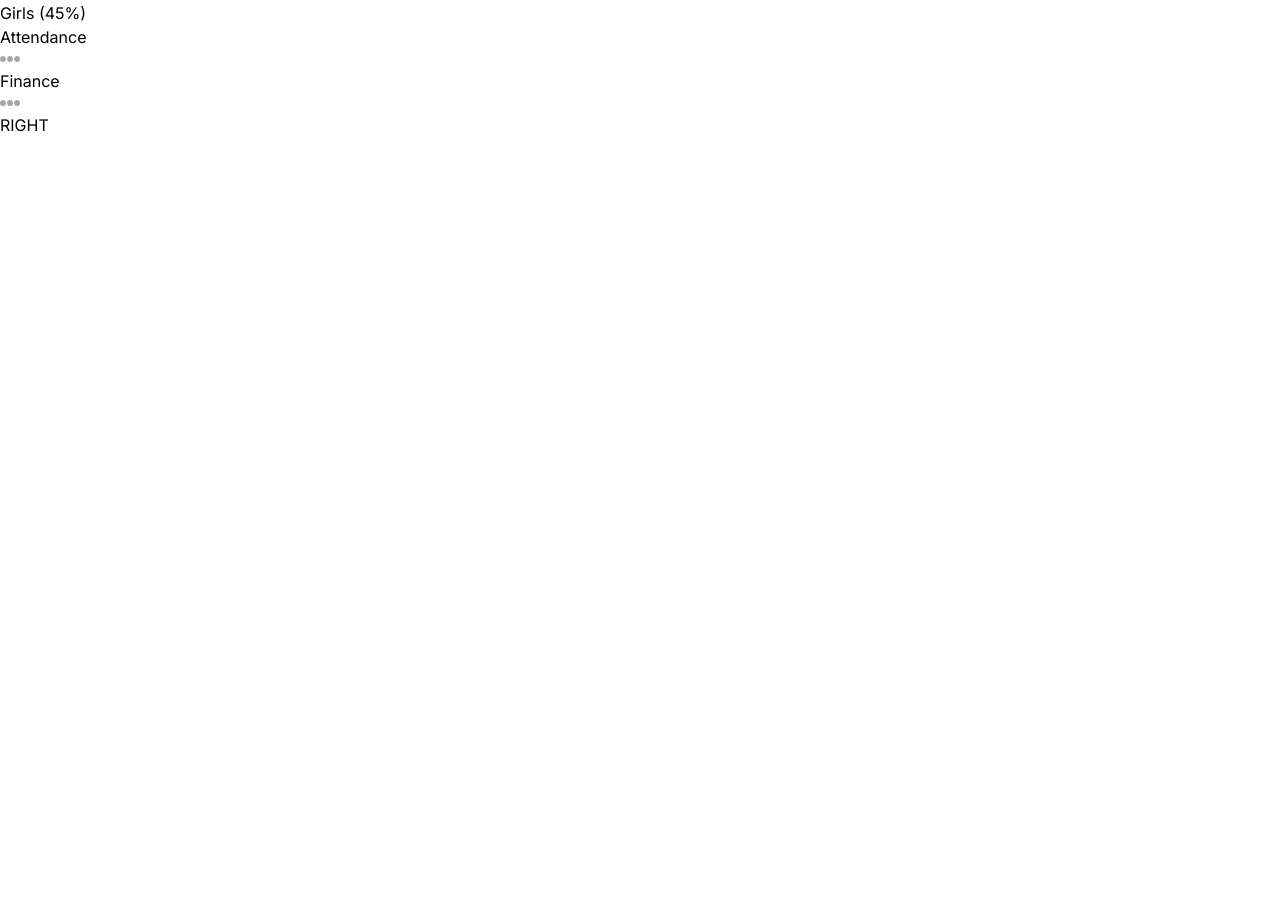
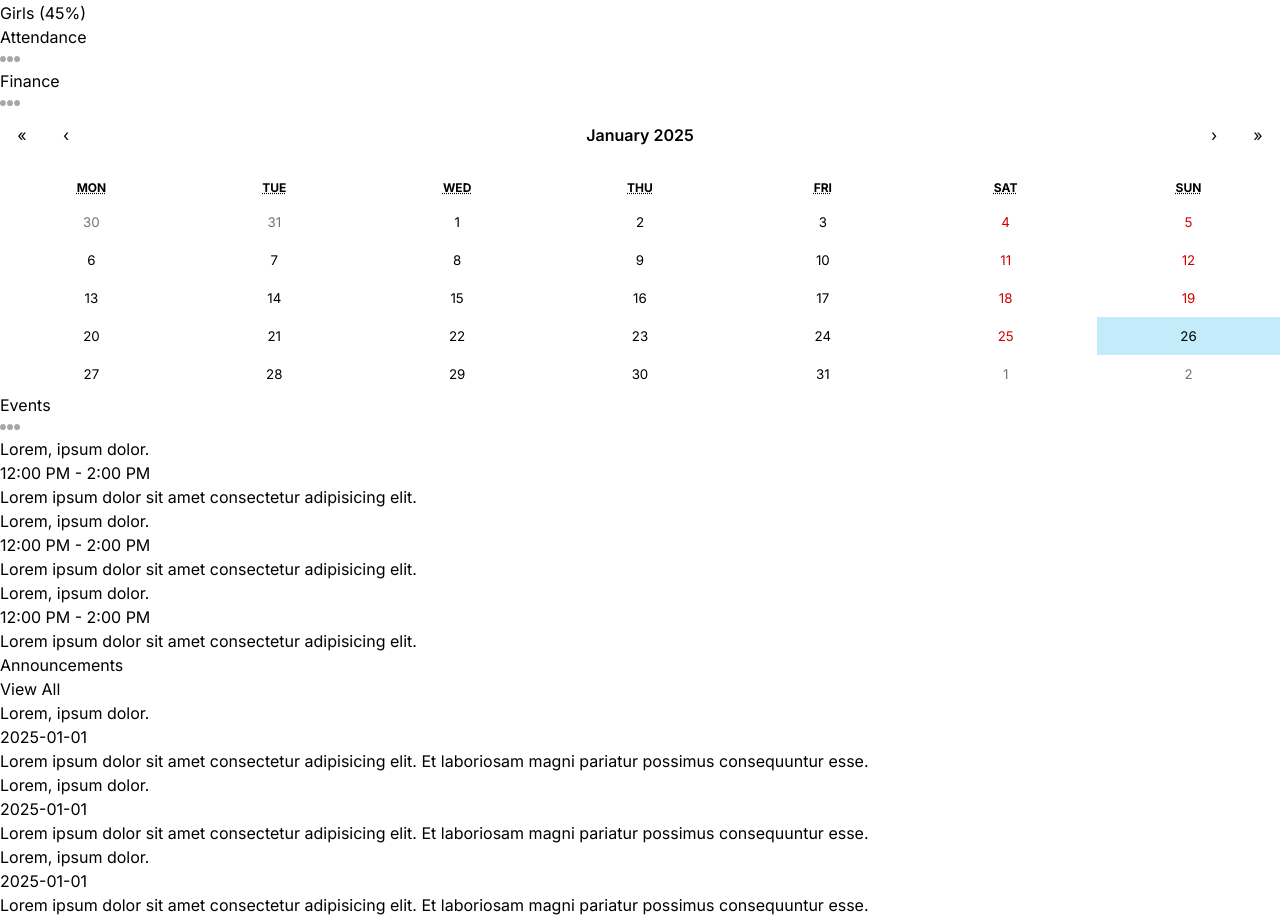
Before and after one commit to Amirhosein-Imani/school-management-system, a Next.js app in the folder frontend/: page /dashboard/admin in a window 1280 px wide. Shown: the part 1547-2464 px from the top of the page. Before the commit the page ends 1684 px from the top, so only its background shows below. Built offline with nearby package versions, Linux system fonts and the light colour scheme.

Commit message:
Work on EventCalendar & Announcements & Menu components - Make some minor changes

```diff
--- a/frontend/package.json
+++ b/frontend/package.json
@@ -12,6 +12,7 @@
     "ajv": "^8.17.1",
     "next": "^14.2.23",
     "react": "^18",
+    "react-calendar": "^5.1.0",
     "react-dom": "^18",
     "recharts": "^2.15.0"
   },
--- a/frontend/src/app/dashboard/admin/page.tsx
+++ b/frontend/src/app/dashboard/admin/page.tsx
@@ -1,5 +1,7 @@
+import Announcements from "@/components/Announcements"
 import AttendanceChart from "@/components/AttendanceChart"
 import CountChart from "@/components/CountChart"
+import EventCalendar from "@/components/EventCalendar"
 import FinanceChart from "@/components/FinanceChart"
 import UserCard from "@/components/UserCard"
 
@@ -61,7 +63,13 @@
 
       {/* RIGHT */}
 
-      <div className="w-full lg:w-1/3">RIGHT</div>
+      <div className="w-full lg:w-1/3 flex flex-col gap-8">
+
+        <EventCalendar />
+
+        <Announcements />
+
+      </div>
 
     </div>
 
--- a/frontend/src/app/dashboard/layout.tsx
+++ b/frontend/src/app/dashboard/layout.tsx
@@ -21,7 +21,7 @@
 
           <Image src="/Amirhosein-Imani.png" alt="Amirhosein Imani" width={32} height={32} className="rounded-full" />
 
-          <span className="hidden lg:block">Amirhosein Imani</span>
+          <span className="hidden lg:block font-bold">Amirhosein Imani</span>
 
         </Link>
 
--- a/frontend/src/app/globals.css
+++ b/frontend/src/app/globals.css
@@ -1,3 +1,19 @@
 @tailwind base;
 @tailwind components;
 @tailwind utilities;
+
+
+.react-calendar {
+    width: 100% !important;
+    border: none !important;
+    font-family: "Inter" , sans-serif !important;
+}
+
+.react-calendar__tile--active {
+    background-color: #C3EBFA !important;
+    color: black !important;
+}
+
+.react-calendar__navigation__label__labelText {
+    font-weight: 600;
+}
--- /dev/null
+++ b/frontend/src/components/Announcements.tsx
@@ -0,0 +1,67 @@
+const Announcements = () => {
+
+  return (
+
+    <div className='bg-white p-4 rounded-md'>
+
+        <div className="flex items-center justify-between">
+
+            <h1 className="text-xl font-semibold">Announcements</h1>
+
+            <span className="text-xs text-gray-400">View All</span>
+
+        </div>
+
+        <div className="flex flex-col gap-4 mt-4">
+
+            <div className="bg-SkyLight rounded-md p-4">
+
+                <div className="flex items-center justify-between">
+
+                    <h2 className="font-medium">Lorem, ipsum dolor.</h2>
+
+                    <span className="text-xs text-gray-400 bg-white rounded-md px-1 py-1">2025-01-01</span>
+
+                </div>
+
+                <p className="text-sm text-gray-400 mt-1">Lorem ipsum dolor sit amet consectetur adipisicing elit. Et laboriosam magni pariatur possimus consequuntur esse.</p>
+
+            </div>
+
+            <div className="bg-PurpleLight rounded-md p-4">
+
+                <div className="flex items-center justify-between">
+
+                    <h2 className="font-medium">Lorem, ipsum dolor.</h2>
+
+                    <span className="text-xs text-gray-400 bg-white rounded-md px-1 py-1">2025-01-01</span>
+
+                </div>
+
+                <p className="text-sm text-gray-400 mt-1">Lorem ipsum dolor sit amet consectetur adipisicing elit. Et laboriosam magni pariatur possimus consequuntur esse.</p>
+
+            </div>
+
+            <div className="bg-YellowLight rounded-md p-4">
+
+                <div className="flex items-center justify-between">
+
+                    <h2 className="font-medium">Lorem, ipsum dolor.</h2>
+
+                    <span className="text-xs text-gray-400 bg-white rounded-md px-1 py-1">2025-01-01</span>
+
+                </div>
+
+                <p className="text-sm text-gray-400 mt-1">Lorem ipsum dolor sit amet consectetur adipisicing elit. Et laboriosam magni pariatur possimus consequuntur esse.</p>
+
+            </div>
+
+        </div>
+
+    </div>
+
+  )
+
+}
+
+export default Announcements
--- a/frontend/src/components/AttendanceChart.tsx
+++ b/frontend/src/components/AttendanceChart.tsx
@@ -49,7 +49,7 @@
             <BarChart width={500} height={300} data={data} barSize={20}>
                 <CartesianGrid strokeDasharray="3 3" vertical={false} stroke="#ddd" />
                 <XAxis dataKey="name" axisLine={false} tick={ { fill:"#D1D5DB" } } tickLine={false} />
-                <YAxis axisLine={false} />
+                <YAxis axisLine={false} tick={ { fill:"#D1D5DB" } } tickLine={false} />
                 <Tooltip contentStyle={ { borderRadius: "10px" , borderColor: "lightgray" } }/>
                 <Legend align="left" verticalAlign="top" wrapperStyle={ { paddingTop: "20px" , paddingBottom: "40px" } } />
                 <Bar dataKey="present" fill="#C3EBFA" legendType="circle" radius={ [10,10,0,0] }/>
--- /dev/null
+++ b/frontend/src/components/EventCalendar.tsx
@@ -0,0 +1,76 @@
+"use client"
+
+import Image from 'next/image';
+import { useState } from 'react';
+import Calendar from 'react-calendar';
+import 'react-calendar/dist/Calendar.css';
+
+type ValuePiece = Date | null;
+type Value = ValuePiece | [ValuePiece, ValuePiece];
+
+// TEMPORARY
+
+const events = [
+    {
+        id: 1 , title: "Lorem, ipsum dolor." , time: "12:00 PM - 2:00 PM" , description: "Lorem ipsum dolor sit amet consectetur adipisicing elit."
+    },
+    {
+        id: 2 , title: "Lorem, ipsum dolor." , time: "12:00 PM - 2:00 PM" , description: "Lorem ipsum dolor sit amet consectetur adipisicing elit."
+    },
+    {
+        id: 3 , title: "Lorem, ipsum dolor." , time: "12:00 PM - 2:00 PM" , description: "Lorem ipsum dolor sit amet consectetur adipisicing elit."
+    }
+];
+
+
+const EventCalendar = () => {
+
+  const [value, onChange] = useState<Value>(new Date());
+
+  return (
+
+    <div className='bg-white rounded-md p-4'>
+
+        <Calendar onChange={onChange} value={value} />
+
+        <div className='flex items-center justify-between'>
+
+            <h1 className='text-xl font-semibold my-4'>Events</h1>
+
+            <Image src="/moreDark.png" alt='' width={20} height={20} />
+
+        </div>
+
+        <div className='flex flex-col gap-4'>
+
+            {
+
+                events.map(event => (
+
+                    <div className='p-5 rounded-md border-2 border-gray-100 border-t-4 odd:border-t-Sky even:border-t-Purple' key={event.id}>
+
+                        <div className='flex items-center justify-between'>
+
+                            <h1 className='font-semibold text-gray-600'>{ event.title }</h1>
+
+                            <span className='text-gray-300 text-xs'>{ event.time }</span>
+
+                        </div>
+
+                        <p className='mt-2 text-gray-400 text-sm'>{ event.description }</p>
+
+                    </div>
+
+                ))
+
+            }
+
+        </div>
+
+    </div>
+
+  )
+
+}
+
+export default EventCalendar
--- a/frontend/src/components/FinanceChart.tsx
+++ b/frontend/src/components/FinanceChart.tsx
@@ -94,7 +94,7 @@
             >
             <CartesianGrid strokeDasharray="3 3" stroke='#ddd' />
             <XAxis dataKey="name" axisLine={false} tick={ { fill: "#D1D5DB" } } tickLine={false} tickMargin={10} />
-            <YAxis axisLine={false} tick={ { fill: "D1D5DB" } } tickLine={false} tickMargin={20} />
+            <YAxis axisLine={false} tick={ { fill: "#D1D5DB" } } tickLine={false} tickMargin={20} />
             <Tooltip />
             <Legend align='center' verticalAlign='top' wrapperStyle={ { paddingTop: "10px" , paddingBottom: "30px" } } />
             <Line type="monotone" dataKey="income" stroke="#C3EBFA" strokeWidth={5} />
--- a/frontend/src/components/Menu.tsx
+++ b/frontend/src/components/Menu.tsx
@@ -1,3 +1,4 @@
+import { role } from "@/lib/data";
 import Image from "next/image";
 import Link from "next/link";
 
@@ -128,17 +129,25 @@
 
           <span className="hidden lg:block text-gray-400 font-light my-4"> { i.title } </span>
 
-          { i.items.map(item => (
+          { i.items.map((item) => {
 
-            <Link href={item.href} key={item.label} className="flex items-center justify-center lg:justify-start gap-4 text-gray-500 py-2">
+            if (item.visible.includes(role)) {
 
-              <Image src={item.icon} alt="" width={20} height={20} />
+              return (
 
-              <span className="hidden lg:block"> { item.label } </span>
+                <Link href={item.href} key={item.label} className="flex items-center justify-center lg:justify-start gap-4 text-gray-500 py-2 rounded-md hover:bg-SkyLight md:px-2">
 
-            </Link>
+                  <Image src={item.icon} alt="" width={20} height={20} />
 
-          )) }
+                  <span className="hidden lg:block"> { item.label } </span>
+
+                </Link>
+
+              )
+
+            }
+
+          }) }
 
         </div>
 
```
Also changed, not shown: 1 other file (tests, documents, lock files or other folders).
